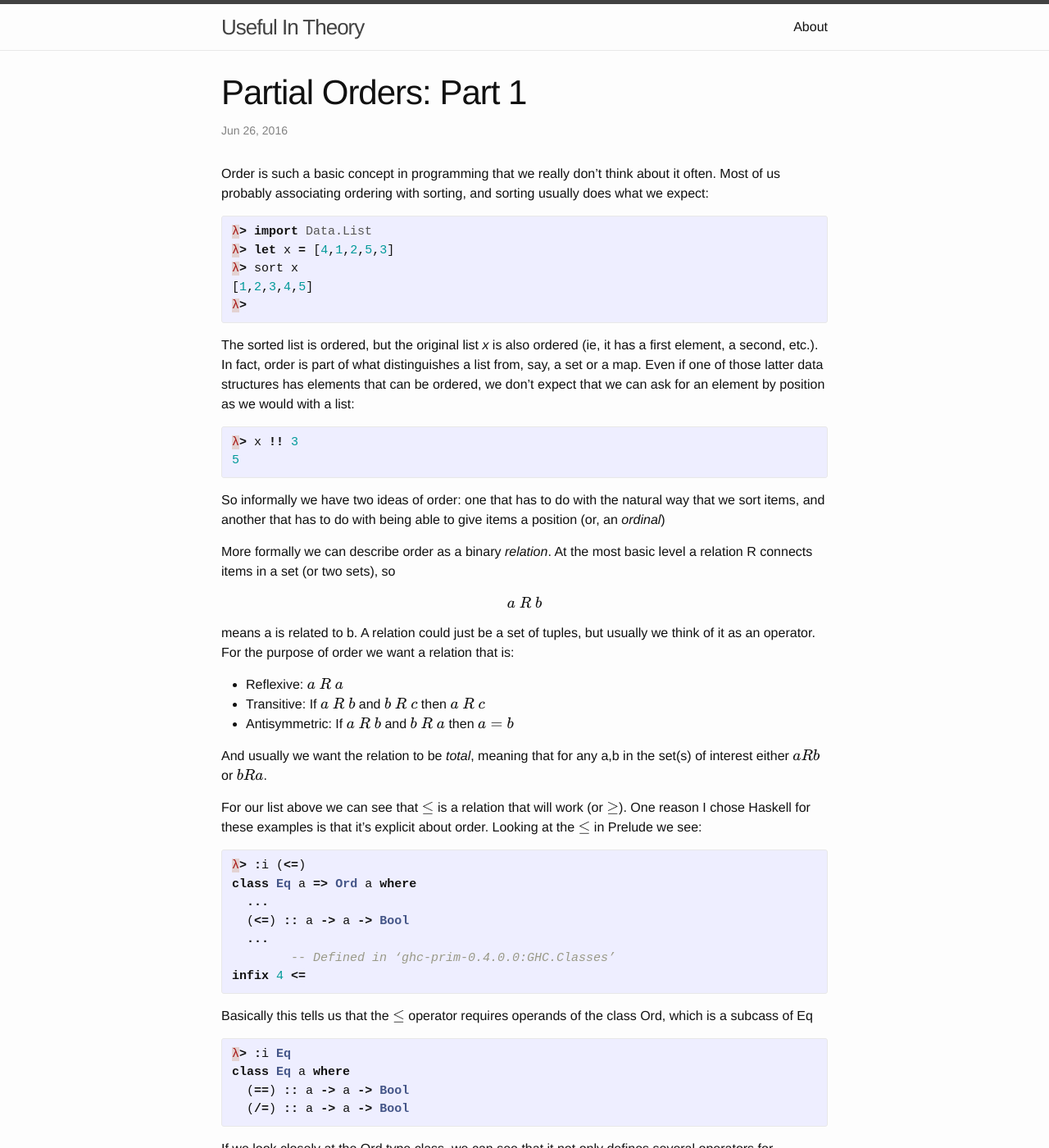
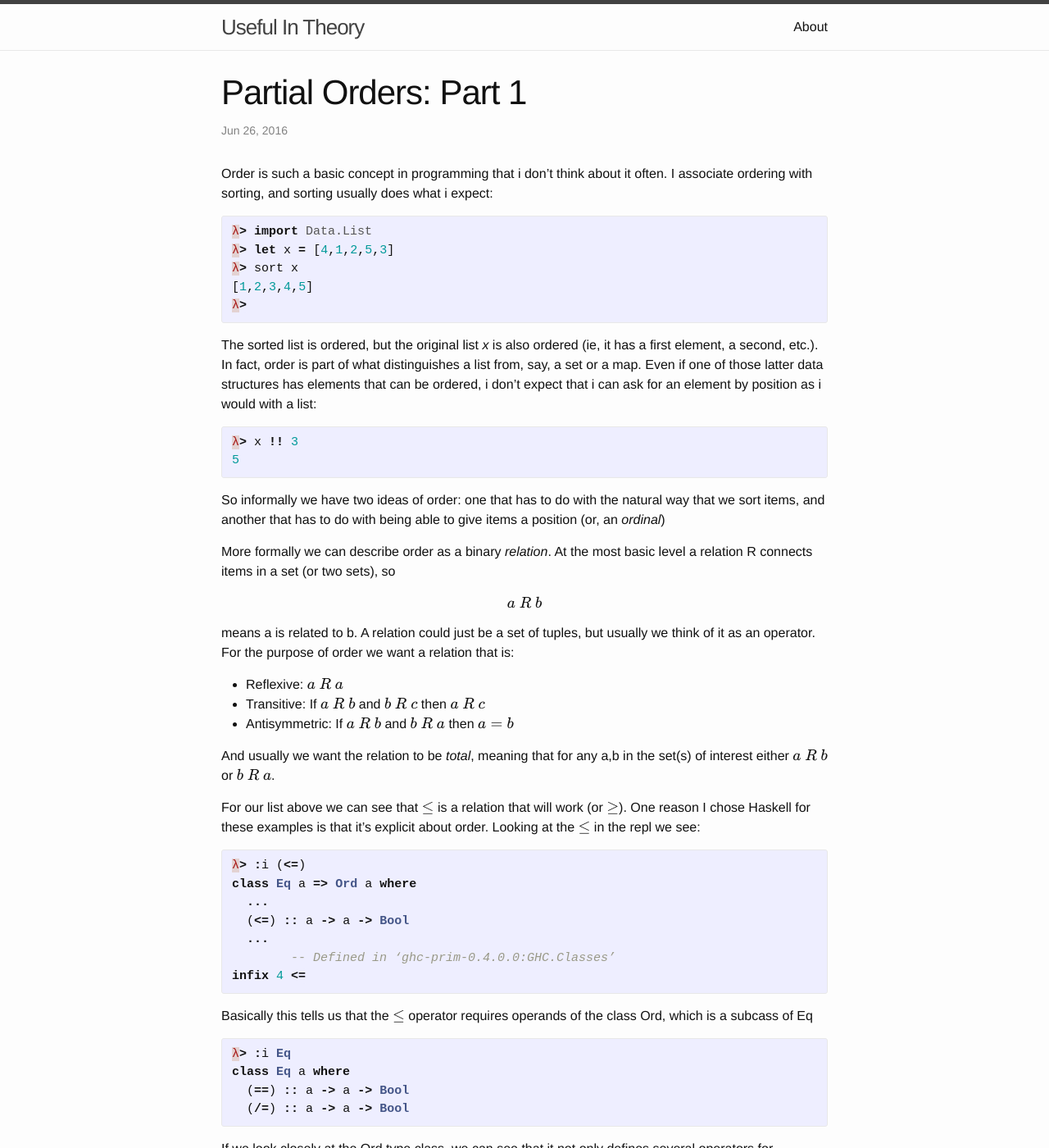
Before and after one commit to mikemull/mikemull.github.io, a Jekyll site: the page built from _posts/2016-06-26-poset.md, in a window 1280 px wide and 1400 px high. Shown: the whole window at 82% size. Built offline with Jekyll 4.4.1, drawn with Linux system fonts in a browser that asks for light colours; formulas are drawn with MathJax 3; some of the changed text lies outside the part shown.

Commit message:
Clean-up

```diff
--- a/_posts/2016-06-26-poset.md
+++ b/_posts/2016-06-26-poset.md
@@ -3,7 +3,7 @@ layout: post
 title:  "Partial Orders: Part 1"
 ---
 
-Order is such a basic concept in programming that we really don't think about it often.  Most of us probably associating ordering with sorting, and sorting usually does what we expect:
+Order is such a basic concept in programming that i  don't think about it often.  I associate ordering with sorting, and sorting usually does what i expect:
 
 {% highlight haskell %}
 
@@ -15,7 +15,7 @@ Order is such a basic concept in programming that we really don't think about it
 
 {% endhighlight %}
 
-The sorted list is ordered, but the original list _x_ is also ordered (ie, it has a first element, a second, etc.).  In fact, order is part of what distinguishes a list from, say, a set or a map.  Even if one of those latter data structures has elements that can be ordered, we don't expect that we can ask for an element by position as we would with a list:
+The sorted list is ordered, but the original list _x_ is also ordered (ie, it has a first element, a second, etc.).  In fact, order is part of what distinguishes a list from, say, a set or a map.  Even if one of those latter data structures has elements that can be ordered, i don't expect that i can ask for an element by position as i would with a list:
 
 {% highlight haskell %}
 λ> x !! 3
@@ -34,9 +34,9 @@ means a is related to b.  A relation could just be a set of tuples, but usually
  - Transitive: If \\( a \ R \ b \\) and \\( b \ R \ c \\) then \\( a \ R \ c \\)
  - Antisymmetric: If \\( a \ R \ b \\) and \\( b \ R \ a \\) then \\( a = b \\)
 
-And usually we want the relation to be _total_, meaning that for any a,b in the set(s) of interest either \\( a R b \\) or \\(b R a\\).
+And usually we want the relation to be _total_, meaning that for any a,b in the set(s) of interest either \\( a \ R  \ b \\) or \\(b \ R  \ a\\).
 
-For our list above we can see that \\(\leq\\) is a relation that will work (or \\(\geq\\)).  One reason I chose Haskell for these examples is that it's explicit about order.  Looking at the  \\(\leq\\) in Prelude we see:
+For our list above we can see that \\(\leq\\) is a relation that will work (or \\(\geq\\)).  One reason I chose Haskell for these examples is that it's explicit about order.  Looking at the  \\(\leq\\) in the repl we see:
 
 
 {% highlight haskell %}
@@ -58,7 +58,7 @@ class Eq a where
   (/=) :: a -> a -> Bool
 {% endhighlight %}
 
-If we look closely at the Ord type class, we can see that it not only defines several operators for comparison but that there are instances of many types that we'd expect to be able to compare, including of course the Int type we used in our list above:
+If we look closely at the Ord type class, we can see that it not only defines several operators for comparison but that there are instances of many types that we'd expect to be able to compare, including of course the Int type i used in the list above:
 
 {% highlight haskell %}
 λ> :i Ord
```
